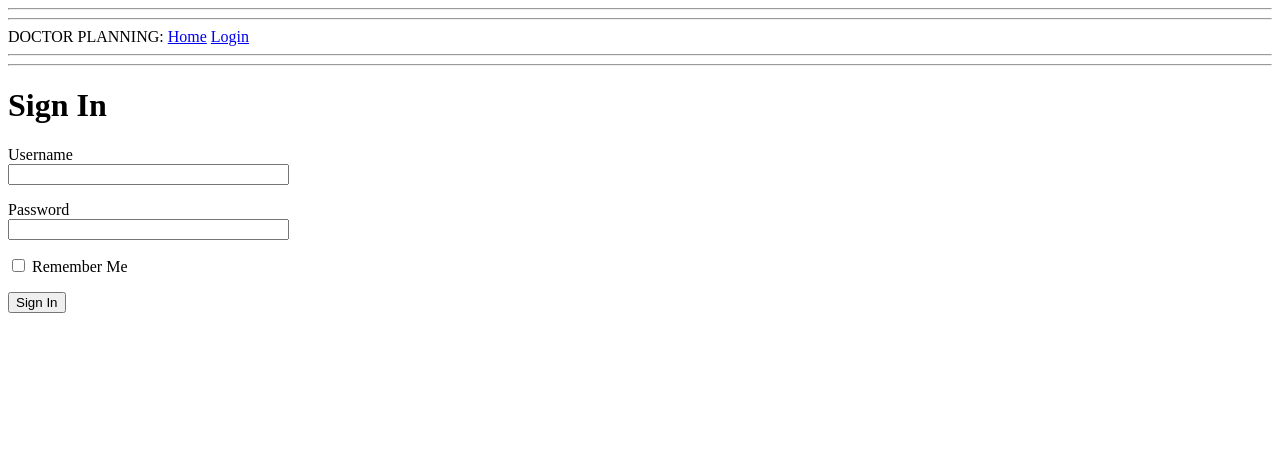
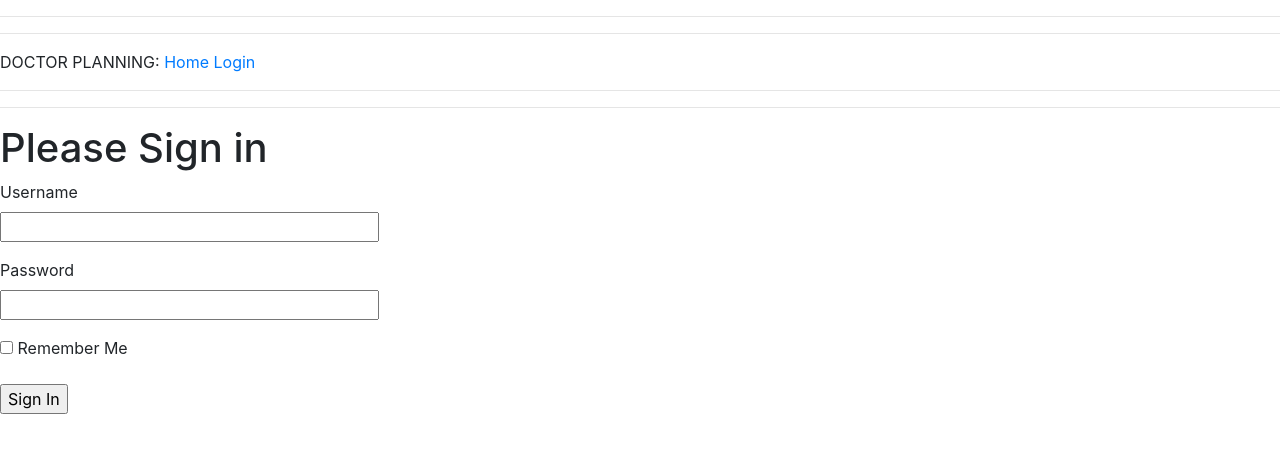
Before and after one commit to brunodoria/Projeto-II---CES22, a Flask app: page /login in a window 1280 px wide. Shown: the top 453 px of the page. Run offline with Flask 2, Linux system fonts and the light colour scheme; some libraries are stand-ins or nearby versions.

Commit message:
modificacoes no login

```diff
--- a/app/routes.py
+++ b/app/routes.py
@@ -1,4 +1,4 @@
-from flask import render_template, flash, redirect, url_for
+from flask import render_template, flash, redirect, url_for, Flask
 from app import app
 from app.forms import LoginForm
 
--- a/app/templates/base.html
+++ b/app/templates/base.html
@@ -1,10 +1,15 @@
 <html>
     <head>
+        <meta charset="utf-8">
+        <meta name="viewport" content="width=device-width,
+        initial-scale=1, shrink-to-fit=no">
         {% if title %}
         <title>{{ title }} - DOCTOR PLANNING</title>
         {% else %}
         <title>Seja bem vindo ao Doctor Planning!</title>
         {% endif %}
+        <link href="{{ url_for('static', filename='css/bootstrap.min.css') }}" rel="stylesheet">
+        <link rel="shortcut icon" href="{{ url_for('static', filename='favicon.ico') }}">
     </head>
     <body>
         <hr>
--- a/app/templates/login.html
+++ b/app/templates/login.html
@@ -1,7 +1,7 @@
 {% extends "base.html" %}
 
 {% block content %}
-    <h1>Sign In</h1>
+    <h1>Please Sign in</h1>
     <form action="" method="post">
         {{ form.hidden_tag() }}
         <p>
```
Also changed, not shown: 1 other file.
